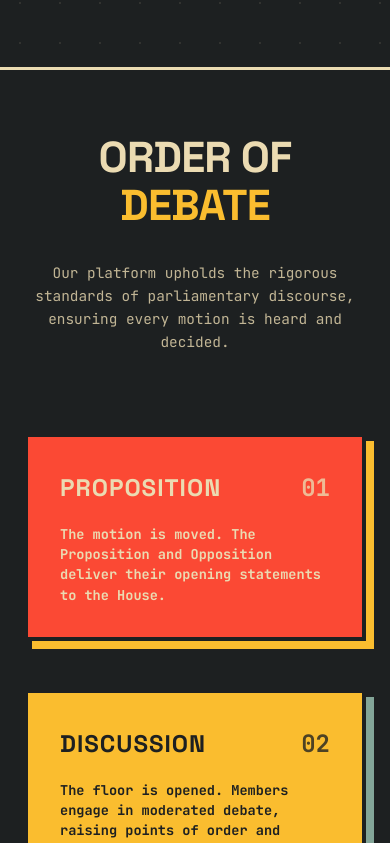
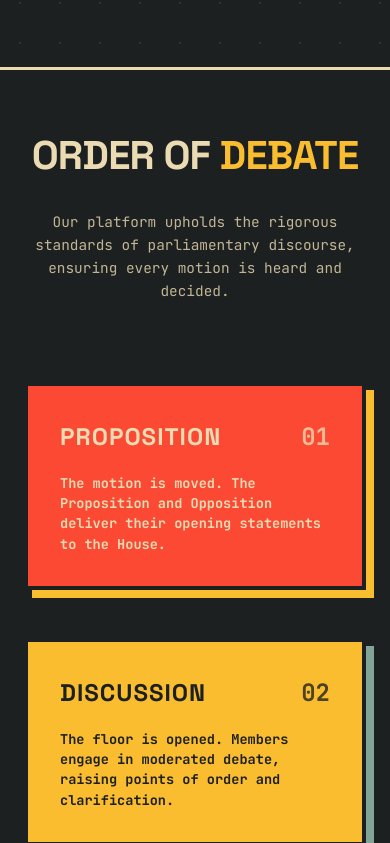
Before and after one commit to Voltamon/Debattle, a Next.js app: page / in a window 390 px wide. Shown: the part 777-1620 px from the top of the page. Built offline with nearby package versions, Linux system fonts and the light colour scheme.

Commit message:
Initial Commit

```diff
--- a/src/components/AboutUs.tsx
+++ b/src/components/AboutUs.tsx
@@ -72,7 +72,7 @@ export default function AboutUs() {
       <div className="container" style={{ position: "relative", zIndex: 1 }}>
         <div className="grid" style={{ alignItems: "center", marginBottom: "clamp(3rem, 10vw, 6rem)" }}>
           <div style={{ gridColumn: "1 / span 12", display: "flex", flexDirection: "column", alignItems: "center", textAlign: "center" }} className="desktop-grid-adjust">
-            <h2 style={{ fontSize: "clamp(2.7rem, 9vw, 5.2rem)", marginBottom: "2rem" }}><span style={{ color: "var(--color-primary)" }}>WHO </span>WE ARE</h2>
+            <h2 style={{ fontSize: "clamp(2.7rem, 8vw, 5.2rem)", marginBottom: "2rem", whiteSpace: "nowrap" }}><span style={{ color: "var(--color-primary)" }}>WHO </span>WE ARE</h2>
             <p className="mono" style={{ fontSize: "clamp(0.9rem, 2vw, 1.1rem)", opacity: 0.8, lineHeight: 1.6, maxWidth: "800px" }}>
               Debattle is the digital successor to the great debating chambers of history. We provide the infrastructure for rigorous, structured, and civil disagreement—where rhetoric is refined, and logic is the only currency.
             </p>
--- a/src/components/DebateEngine.tsx
+++ b/src/components/DebateEngine.tsx
@@ -41,7 +41,7 @@ export default function DebateEngine() {
 
       <div className="container" style={{ position: "relative", zIndex: 1 }}>
         <div style={{ textAlign: "center", marginBottom: "5rem" }}>
-          <h2 style={{ fontSize: "clamp(2.7rem, 9vw, 5.2rem)", marginBottom: "2rem" }}>Order of <span style={{ color: "var(--color-accent)" }}>Debate</span></h2>
+          <h2 style={{ fontSize: "clamp(2.5rem, 9vw, 5.2rem)", marginBottom: "2rem", whiteSpace: "nowrap" }}>Order of <span style={{ color: "var(--color-accent)" }}>Debate</span></h2>
           <p className="mono" style={{ fontSize: "clamp(0.9rem, 2vw, 1.1rem)", opacity: 0.8, lineHeight: 1.6, maxWidth: "800px", margin: "1rem auto 0" }}>Our platform upholds the rigorous standards of parliamentary discourse, ensuring every motion is heard and decided.</p>
         </div>
 
```
